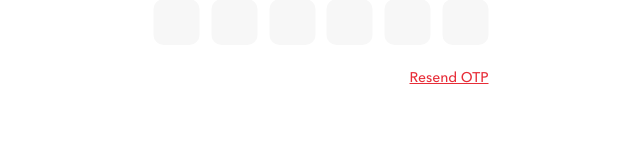
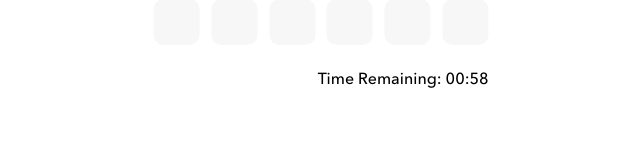
Before and after one commit to TashafMahmood/elred-delete-user, a React (Create React App) app: page / in a window 1280 px wide. Both pictures are taken after a click on the button "Get OTP". Shown: the part 220-380 px from the top of the page, without its empty margins (319-959 px from the left). Built offline with nearby package versions, Linux system fonts and the light colour scheme.

Commit message:
added resetotp timer UI

```diff
--- /dev/null
+++ b/src/components/Hooks/useCountDownTimer.js
@@ -0,0 +1,31 @@
+import { useState, useEffect } from "react";
+
+export function useCountdownTimer(initialTime, startTimer) {
+  const [timer, setTimer] = useState(initialTime);
+
+  useEffect(() => {
+    let countdown;
+    if (startTimer) {
+      countdown = setInterval(() => {
+        setTimer((prevTimer) => prevTimer - 1);
+      }, 1000);
+    }
+    return () => clearInterval(countdown);
+  }, [startTimer]);
+
+  const formatTime = (time) => {
+    const minutes = Math.floor(time / 60);
+    const seconds = time % 60;
+    const formattedMinutes = String(minutes).padStart(2, "0");
+    const formattedSeconds = String(seconds).padStart(2, "0");
+    return `${formattedMinutes}:${formattedSeconds}`;
+  };
+  const resetTimer = () => {
+    setTimer(initialTime);
+  };
+  return {
+    timer,
+    formatTime,
+    resetTimer,
+  };
+}
--- a/src/pages/OtpPage/OtpPage.jsx
+++ b/src/pages/OtpPage/OtpPage.jsx
@@ -1,16 +1,23 @@
-import { useState } from "react";
+import { useEffect, useState } from "react";
 import "./otppage.scss";
 import Button from "../../components/Button/Button";
 import TitleText from "../../components/TitleText/TitleText";
 import OTPInput from "react-otp-input";
 import SuccessPage from "../SuccessPage/SuccessPage";
 import NoAccountModal from "../../components/NoAccountModal/NoAccountModal";
+import { useCountdownTimer } from "../../components/Hooks/useCountDownTimer";
 
 const OtpPage = ({ number }) => {
   const [otp, setOtp] = useState("");
   const [incorrectOtp, setIncorrectOtp] = useState(false);
   const [success, setSuccess] = useState(false);
   const [showNoAccountPopup, setShowNoAccountPopup] = useState(false);
+  const [startTimer, setStartTimer] = useState(false);
+  const { timer, formatTime, resetTimer } = useCountdownTimer(60, startTimer);
+
+  useEffect(() => {
+    setStartTimer(true);
+  }, []);
 
   return (
     <>
@@ -50,12 +57,21 @@ const OtpPage = ({ number }) => {
                 <div class="incorrect-otp-error">Invalid OTP entered</div>
               ) : null}
             </div>
-            <div
-              className="resend-otp-link-txt"
-              onClick={() => setShowNoAccountPopup(true)}
-            >
-              Resend OTP
-            </div>
+            {timer > 0 && startTimer ? (
+              <div className="otp-time-remaining">
+                Time Remaining: {timer > 0 && formatTime(timer)}
+              </div>
+            ) : (
+              <div className="resend-otp-link-container">
+                <span
+                  className="resend-otp-link-txt"
+                  onClick={() => setShowNoAccountPopup(true)}
+                  // onClick={resetTimer}
+                >
+                  Resend OTP
+                </span>
+              </div>
+            )}
           </div>
           <Button
             onClickFunction={() => setSuccess(true)}
--- a/src/pages/OtpPage/otppage.scss
+++ b/src/pages/OtpPage/otppage.scss
@@ -53,14 +53,28 @@
   border: 1px solid #e72d38;
 }
 
-.resend-otp-link-txt {
-  cursor: pointer;
+.resend-otp-link-container {
   margin-top: 25px;
-  color: rgb(231, 45, 56, 1);
-  font-family: "AvenirPro-medium";
-  font-size: 14px;
+  text-align: right;
+
+  .resend-otp-link-txt {
+    cursor: pointer;
+    color: rgb(231, 45, 56, 1);
+    font-family: "AvenirPro-medium";
+    font-size: 14px;
+    font-weight: 500;
+    line-height: 16.8px;
+    text-decoration: underline;
+  }
+}
+
+.otp-time-remaining {
+  color: #000;
+  margin-bottom: 12px;
+  font-size: 16px;
+  line-height: 16.8px;
   font-weight: 500;
-  line-height: 16.8px;
+  line-height: 20px;
   text-align: right;
-  text-decoration: underline;
+  margin-top: 25px;
 }
```
